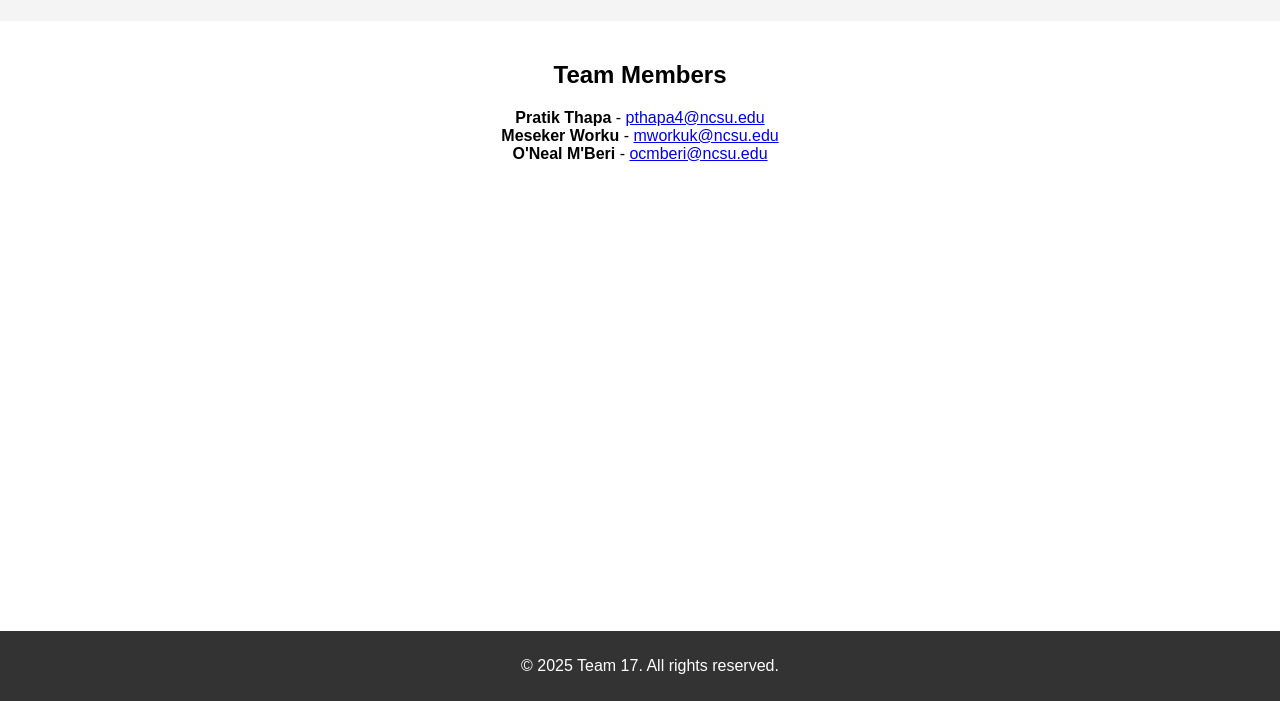
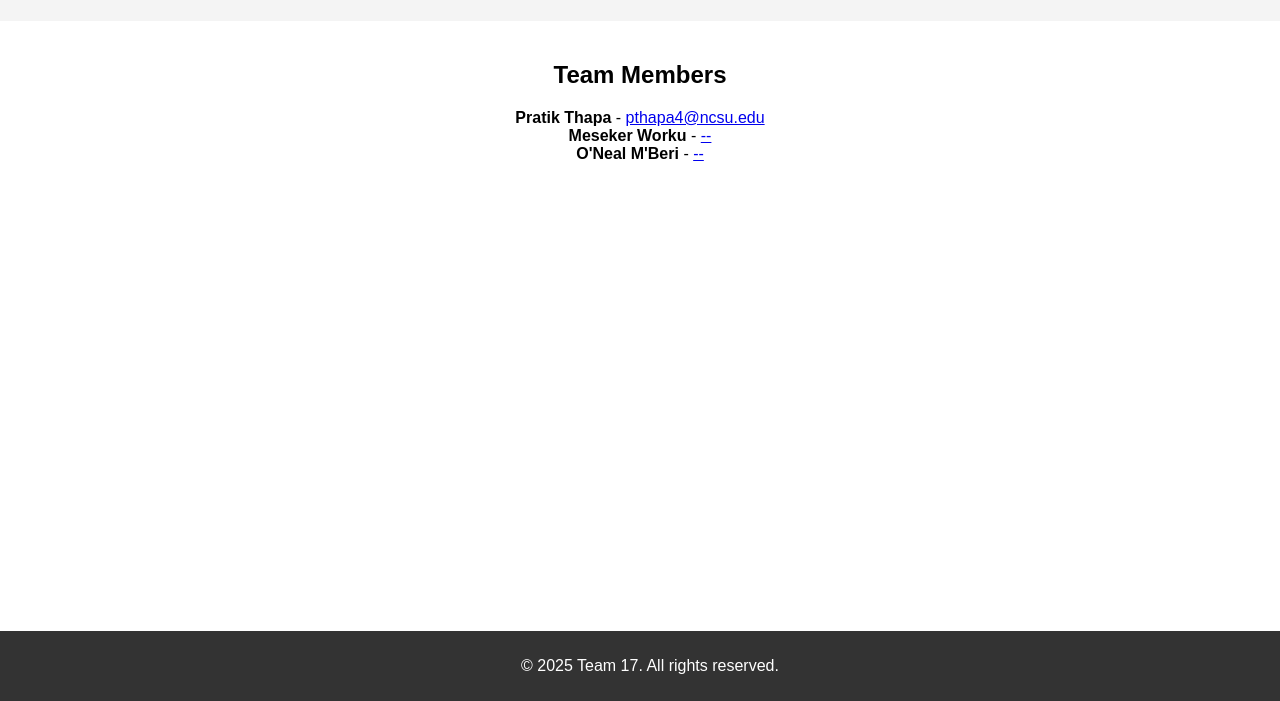
Before and after one commit to ncsugroup17/git-homework2, a plain HTML site: page index.html in a window 1280 px wide. Shown: the part 99-800 px from the top of the page. Drawn offline with Linux system fonts and the light colour scheme.

```diff
--- a/index.html
+++ b/index.html
@@ -36,8 +36,8 @@
         <h2>Team Members</h2>
         <ul style="list-style-type: none; padding: 0;">
             <li><strong>Pratik Thapa</strong> - <a href="mailto:pthapa4@ncsu.edu">pthapa4@ncsu.edu</a></li>
-            <li><strong>Meseker Worku</strong> - <a href="mailto:mworkuk@ncsu.edu">mworkuk@ncsu.edu</a></li>
-            <li><strong>O'Neal M'Beri</strong> - <a href="mailto:ocmberi@ncsu.edu">ocmberi@ncsu.edu</a></li>
+            <li><strong>Meseker Worku</strong> - <a href="mailto:mworkuk@ncsu.edu">--</a></li>
+            <li><strong>O'Neal M'Beri</strong> - <a href="mailto:ocmberi@ncsu.edu">--</a></li>
         </ul>
     </section>
     <footer>
```
Also changed, not shown: 1 other file.
